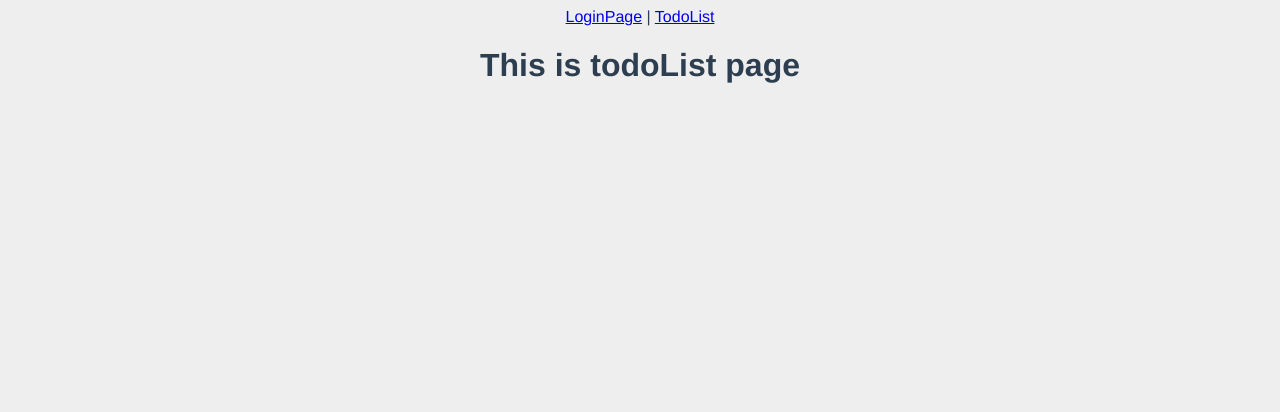
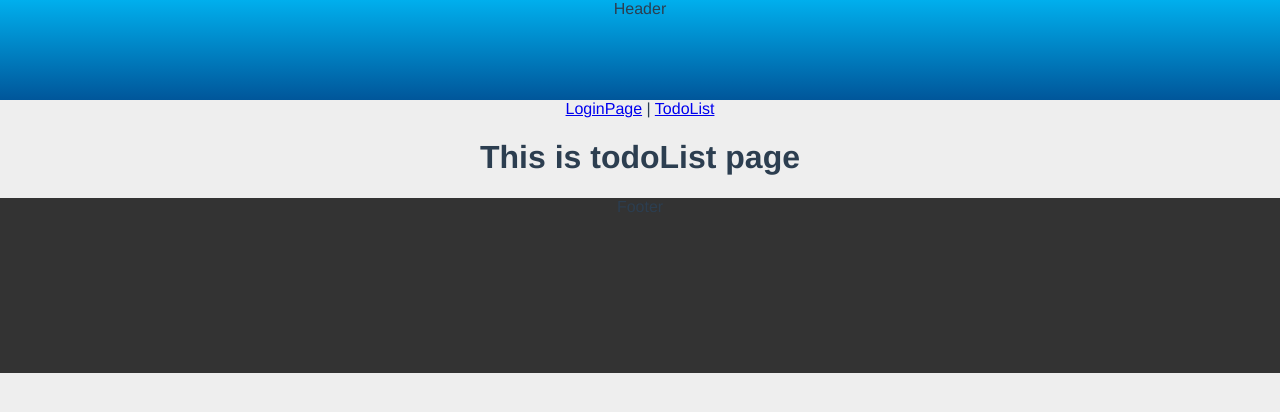
Before and after one commit to leonbohdan/vue-upswot-todolist-test, a Vue app: page /todo in a window 1280 px wide. Shown: the top 412 px of the page. Built offline with nearby package versions, Linux system fonts and the light colour scheme; sample sign-in values are in the browser's storage.

Commit message:
header and footer were created

```diff
--- a/src/App.vue
+++ b/src/App.vue
@@ -1,19 +1,29 @@
 <template>
   <div id="app">
+    <header-layout />
+
     <nav>
       <router-link to="/login">LoginPage</router-link> |
       <router-link to="/todo">TodoList</router-link>
     </nav>
 
     <router-view />
+
+    <footer-layout />
   </div>
 </template>
 
 <script>
 import { mapGetters } from "vuex";
+import HeaderLayout from "./layout/Header.vue";
+import FooterLayout from "./layout/Footer.vue";
 
 export default {
   name: "App",
+  components: {
+    HeaderLayout,
+    FooterLayout,
+  },
   computed: {
     ...mapGetters(["isAuthorizedUser", "initialiseLoginedUser"]),
   },
--- a/src/assets/__init.sass
+++ b/src/assets/__init.sass
@@ -2,4 +2,5 @@
 @import "vars"
 
 body
+  margin: 0
   background: $c-gray
--- /dev/null
+++ b/src/layout/Footer.vue
@@ -0,0 +1,15 @@
+<template>
+  <div class="footer">Footer</div>
+</template>
+
+<script>
+export default {
+  name: "MainFooter",
+};
+</script>
+
+<style lang="sass">
+.footer
+  min-height: 175px
+  background: #333
+</style>
--- /dev/null
+++ b/src/layout/Header.vue
@@ -0,0 +1,15 @@
+<template>
+  <div class="header">Header</div>
+</template>
+
+<script>
+export default {
+  name: "MainHeader",
+};
+</script>
+
+<style lang="sass">
+.header
+  height: 100px
+  background: linear-gradient(180deg, #00AFED 0%, #00569A 100%)
+</style>
```
